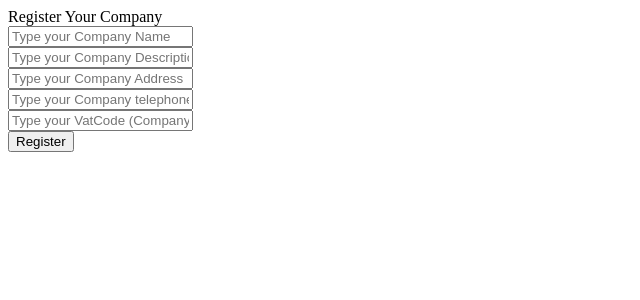
After one commit to Matheus-C/driver-booklet, a Flask app: template app/templates/htmx/company_add_form.html in a window 1280 px wide. The commit adds this page. Shown: the top 300 px of the page, without its empty margins (0-640 px from the left). Run offline with Flask 3, Linux system fonts and the light colour scheme; the template is opened without the code that fills it, so the values that code supplies are empty.

Commit message:
implementing profile + company registration

```diff
--- a/app/__init__.py
+++ b/app/__init__.py
@@ -11,4 +11,4 @@ login_manager.init_app(app)
 
 bcrypt = Bcrypt(app)
 
-from app import auth, routing, pwa, timer
+from app import auth, profile, pwa, timer
--- a/app/models/models.py
+++ b/app/models/models.py
@@ -82,6 +82,7 @@ class Notes(Base):
 class Company(Base):
   __tablename__ = 'company'
   id = Column('id', Integer, primary_key=True)
+  idUser = Column(Integer, ForeignKey('users.id'))
   name = Column('name', String(255))
   description = Column('description', String(255))
   address = Column('address', String(255))
--- a/app/routing.py
+++ /dev/null
@@ -1,4 +0,0 @@
-from flask import render_template, request, jsonify,send_file
-from app.models.models import *
-from app.models.database import *
-from app import app
--- /dev/null
+++ b/app/templates/htmx/company_add_form.html
@@ -0,0 +1,21 @@
+<form action="/company" method="post">
+    <div class="field">
+        <label class="label">Register Your Company</label>
+        <div class="control">
+          <input class="input" type="text" name='name' placeholder="Type your Company Name">
+        </div>
+        <div class="control">
+        <input class="input" type="text" name='description' placeholder="Type your Company Description">
+        </div>
+        <div class="control">
+            <input class="input" type="text" name='address' placeholder="Type your Company Address">
+        </div>
+        <div class="control">
+        <input class="input" type="tel" name='phone' placeholder="Type your Company telephone">
+        </div>
+        <div class="control">
+            <input class="input" type="text" name='vatcode' placeholder="Type your VatCode (Company NIF)">
+        </div>
+        <button class="button">Register</button>
+    </div>
+    </form>
--- a/app/templates/index.html
+++ b/app/templates/index.html
@@ -40,6 +40,9 @@
     </a>
     {% endif %}
     {% if user %}
+    <a class="navbar-item" href="{{ url_for('profile') }}">
+        Profile
+    </a>
     <a class="navbar-item" href="{{ url_for('logout') }}">
         Logout
     </a>
```
Also changed, not shown: app/company.py (added, +37 -0 lines), app/profile.py (added, +19 -0 lines), app/templates/profile.html (added, +33 -0 lines).
